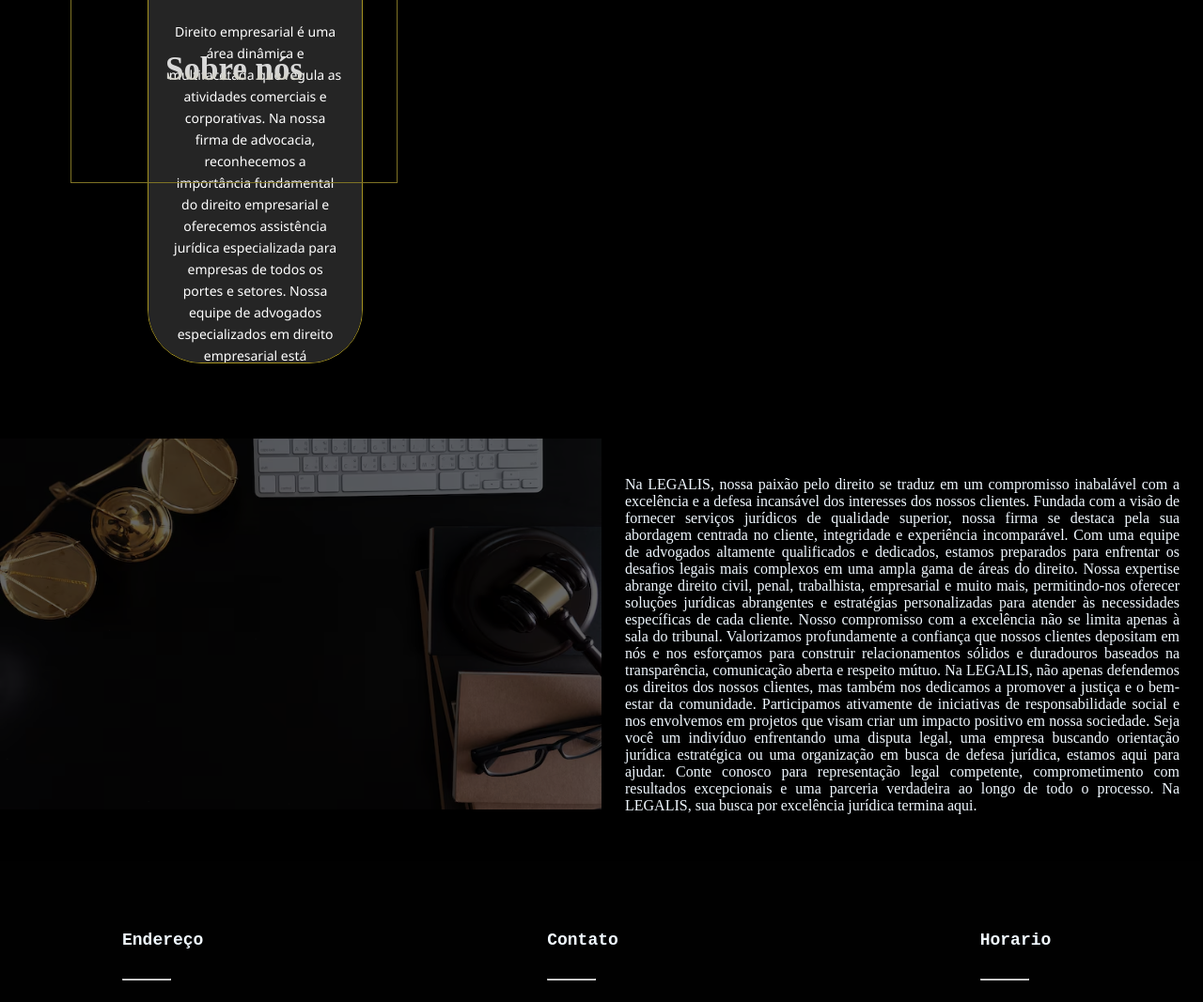
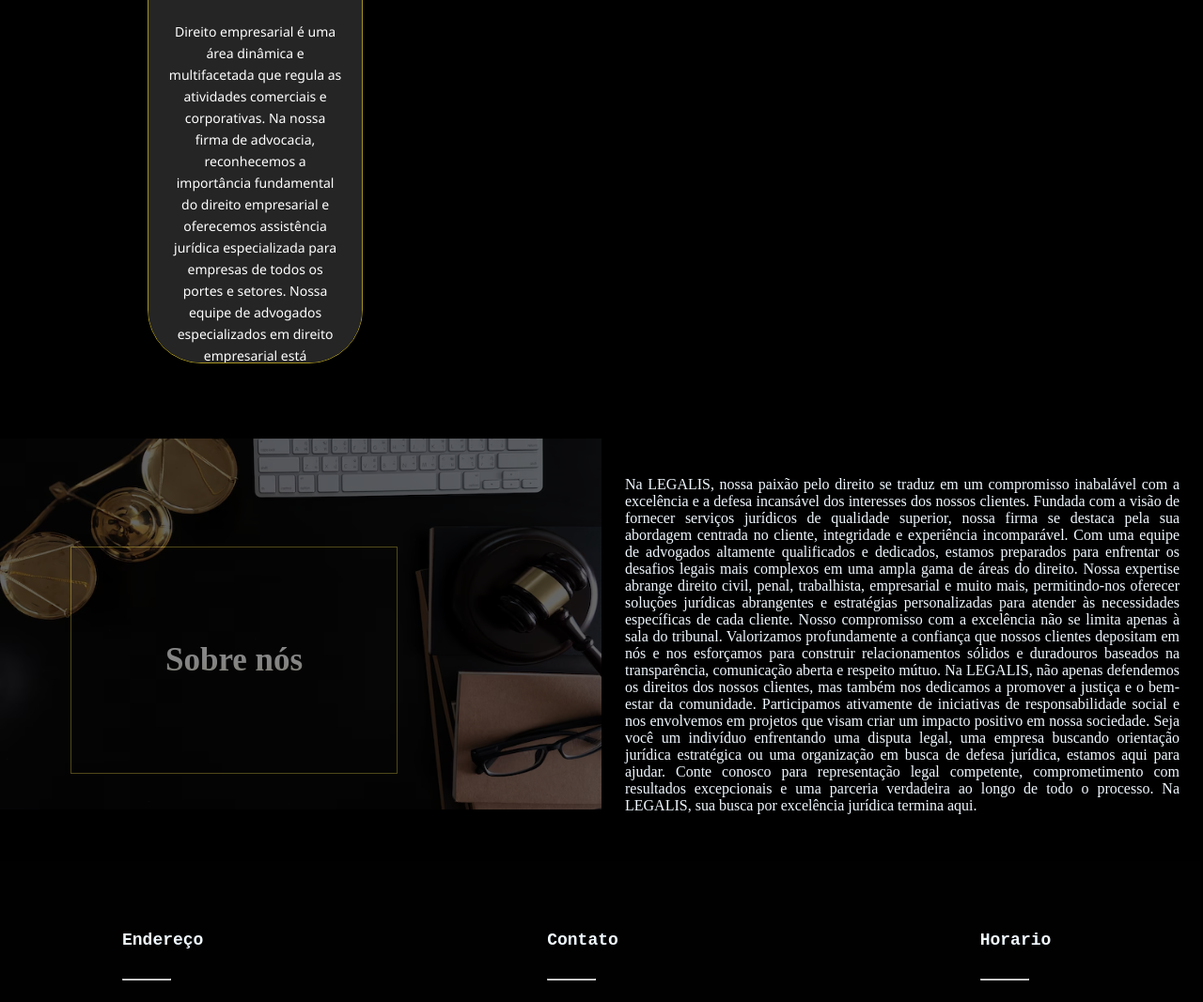
Before and after one commit to Flavianna-Saldanha/HTML---LEGALIS, a plain HTML site: page index.html in a window 1280 px wide. Shown: the part 2807-3874 px from the top of the page at 94% size. Drawn offline with Linux system fonts and the light colour scheme.

Commit message:
alteração 🎉

```diff
--- a/index.html
+++ b/index.html
@@ -48,7 +48,7 @@
       <p class="texto2">
         Na nossa firma de advocacia, oferecemos uma gama abrangente de serviços jurídicos para atender às diversas necessidades dos nossos clientes. Com um compromisso inabalável com a excelência, estamos aqui para fornecer assistência jurídica confiável e eficaz em uma variedade de áreas. Desde consultoria jurídica até representação em litígios, estamos preparados para oferecer soluções personalizadas para cada situação. Nossos serviços abrangem questões complexas de direito civil, penal, trabalhista e empresarial, entre outras. Contamos com uma equipe de advogados experientes e dedicados, prontos para defender seus interesses e alcançar resultados positivos. Independentemente do desafio legal que você enfrente, estamos aqui para fornecer suporte jurídico de qualidade superior e orientá-lo em cada passo do caminho.
       </p>
-      <div>
+      <div class="a">
         <h2 class="ns">Nossos serviços</h2>
         <img src="assets/images/balanca1.avif" title="Homem lendo depoimentos em um tablet" alt="Homem lendo depoimentos em um tablet" width="640" height="395" class="imgBalanca">
       </div>
@@ -86,10 +86,10 @@
     </section>
     <section>
       <div class="sobre">
-        <div>
+        <div class="a">
+          <h2 class="sn">Sobre nós</h2>
           <img src="assets/images/sobre.gif" title="Homem lendo depoimentos em um tablet" alt="Homem lendo depoimentos em um tablet" width="640" height="395" class="imgBalanca">
         </div>
-        <h2 class="sn">Sobre nós</h2>
       <p class="texto3">
         Na LEGALIS, nossa paixão pelo direito se traduz em um compromisso inabalável com a excelência e a defesa incansável dos interesses dos nossos clientes. Fundada com a visão de fornecer serviços jurídicos de qualidade superior, nossa firma se destaca pela sua abordagem centrada no cliente, integridade e experiência incomparável.
 
--- a/style.css
+++ b/style.css
@@ -171,14 +171,19 @@ h2 {
     opacity: 0.4;
 }
 
+.a {
+    position: relative;
+
+}
+
 .ns {
     text-align: center;
     margin: 50px;
     font-size: 35px;
+    border: solid 1px rgb(127, 115, 37);
     position: absolute;
-    border: solid 1px rgb(127, 115, 37);
+    top: 40px;
     padding: 100px;
-    top: 1450px;
     right: 25px;
 }
 
@@ -186,10 +191,10 @@ h2 {
     text-align: center;
     margin: 50px;
     font-size: 35px;
-    position: absolute;
     border: solid 1px rgb(127, 115, 37);
     padding: 100px;
-    top: 2710px;
+    position: absolute;
+    top: 65px;
     left: 25px;
 }
 
```
